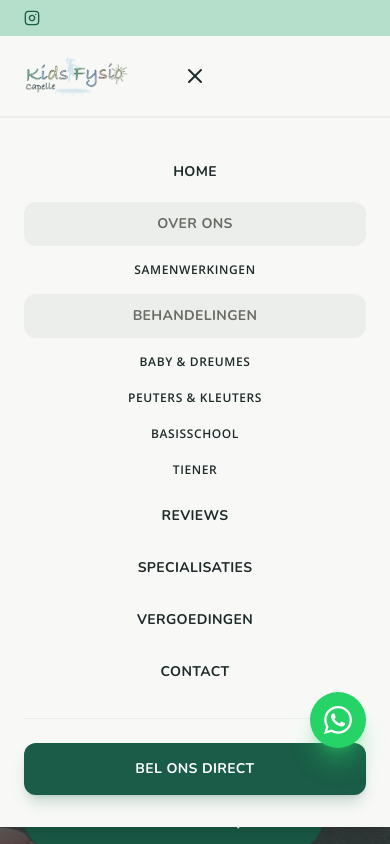
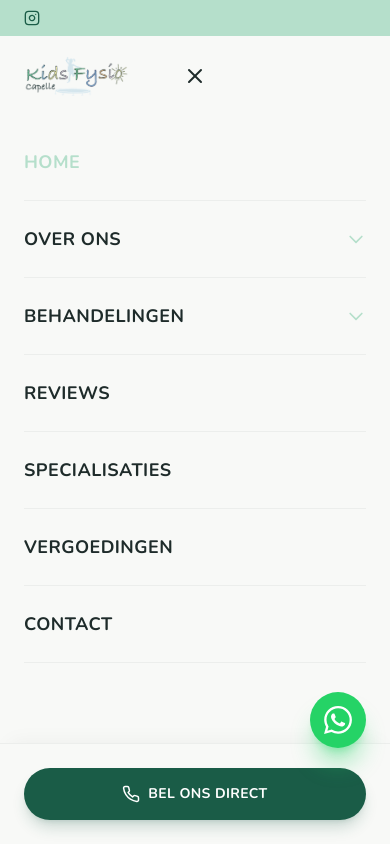
Before and after one commit to Maximustopdeals/kidsfysio-capelle-next-js, a Next.js app: page / in a window 390 px wide. Both pictures are taken after a click on the button 195 px from the left and 76 px from the top of the page. Shown: the top 844 px of the page. Built offline with nearby package versions, Linux system fonts and the light colour scheme.

Commit message:
Enhance mobile menu with dropdown functionality
Added mobile dropdown state management and updated mobile menu behavior to close on route change.

```diff
--- a/src/components/Header.tsx
+++ b/src/components/Header.tsx
@@ -41,6 +41,7 @@ function InstagramIcon({ size = 16 }: { size?: number }) {
 export default function Header() {
   const [mobileOpen, setMobileOpen] = useState(false);
   const [activeDropdown, setActiveDropdown] = useState<string | null>(null);
+  const [mobileDropdown, setMobileDropdown] = useState<string | null>(null); // Voor mobiel accordion
   const [scrolled, setScrolled] = useState(false);
   const pathname = usePathname();
 
@@ -49,6 +50,12 @@ export default function Header() {
     window.addEventListener("scroll", handleScroll);
     return () => window.removeEventListener("scroll", handleScroll);
   }, []);
+
+  // Sluit het mobiele menu automatisch als de route verandert
+  useEffect(() => {
+    setMobileOpen(false);
+    setMobileDropdown(null);
+  }, [pathname]);
 
   return (
     <div className="sticky top-0 z-[1000] w-full flex flex-col">
@@ -92,7 +99,6 @@ export default function Header() {
               return (
                 <div key={item.name} className="relative group" onMouseEnter={() => item.children && setActiveDropdown(item.name)} onMouseLeave={() => setActiveDropdown(null)}>
 
-                  {/* Als het item children heeft, render een button. Anders een Link. */}
                   {item.children ? (
                     <button
                       onClick={() => setActiveDropdown(activeDropdown === item.name ? null : item.name)}
@@ -130,7 +136,12 @@ export default function Header() {
               Bel ons
             </a>
 
-            <button className="lg:hidden p-2 text-charcoal hover:bg-charcoal/5 rounded-lg transition-colors" aria-label={mobileOpen ? "Menu sluiten" : "Menu openen"} aria-expanded={mobileOpen} onClick={() => setMobileOpen((v) => !v)}>
+            <button
+              className="lg:hidden p-2 text-charcoal hover:bg-charcoal/5 rounded-lg transition-colors"
+              aria-label={mobileOpen ? "Menu sluiten" : "Menu openen"}
+              aria-expanded={mobileOpen}
+              onClick={() => setMobileOpen((v) => !v)}
+            >
               {mobileOpen ? (
                 <svg width="24" height="24" viewBox="0 0 24 24" fill="none" stroke="currentColor" strokeWidth="2" strokeLinecap="round"><line x1="18" y1="6" x2="6" y2="18" /><line x1="6" y1="6" x2="18" y2="18" /></svg>
               ) : (
@@ -139,43 +150,87 @@ export default function Header() {
             </button>
           </div>
         </div>
+      </header>
 
-        {/* Mobiel Menu */}
-        <div className={`lg:hidden absolute top-full left-0 w-full bg-cream border-t border-charcoal/5 shadow-xl transition-all duration-300 ease-in-out origin-top ${mobileOpen ? "opacity-100 scale-y-100 visible" : "opacity-0 scale-y-95 invisible"}`}>
-          <div className="px-6 py-8 space-y-2 max-h-[calc(100vh-100px)] overflow-y-auto">
-            {navigation.map((item) => (
-              <div key={item.name} className="mb-2">
-                {/* Mobiel: Als het item children heeft, toon een niet-klikbare titel */}
+      {/* ─── MOBIEL MENU (High-End Accordion Overlay) ─── */}
+      <div
+        className={`lg:hidden fixed inset-x-0 top-[108px] bottom-0 bg-cream z-[999] transition-all duration-500 ease-in-out origin-top flex flex-col ${
+          mobileOpen ? "opacity-100 translate-y-0 visible" : "opacity-0 -translate-y-4 invisible pointer-events-none"
+        }`}
+      >
+        <div className="flex-grow overflow-y-auto px-6 py-8">
+          <ul className="space-y-4">
+            {navigation.map((item) => {
+              const isActive = pathname === item.href || pathname.startsWith(item.href + "/");
+              const isDropdownOpen = mobileDropdown === item.name;
+
+              return (
+                <li key={item.name} className="border-b border-charcoal/5 pb-4">
+                  {/* Als het item children heeft, render een accordion button */}
                   {item.children ? (
-                  <div className="block px-4 py-3 font-nunito font-bold text-sm uppercase tracking-wide text-muted text-center bg-charcoal/5 rounded-xl">
+                    <>
+                      <button
+                        onClick={() => setMobileDropdown(isDropdownOpen ? null : item.name)}
+                        className="flex items-center justify-between w-full text-left font-nunito font-bold text-lg text-charcoal uppercase tracking-wide py-2"
+                      >
                         {item.name}
-                  </div>
-                ) : (
-                  <Link href={item.href} onClick={() => setMobileOpen(false)} className="block px-4 py-3 rounded-xl font-nunito font-bold text-sm uppercase tracking-wide text-charcoal hover:bg-sage/10 hover:text-forest transition-colors text-center">
-                    {item.name}
-                  </Link>
-                )}
+                        <svg
+                          className={`w-5 h-5 text-sage transition-transform duration-300 ${isDropdownOpen ? "rotate-180" : ""}`}
+                          fill="none" viewBox="0 0 24 24" stroke="currentColor" strokeWidth={2}
+                        >
+                          <path strokeLinecap="round" strokeLinejoin="round" d="M19 9l-7 7-7-7" />
+                        </svg>
+                      </button>
 
-                {/* Mobiele sub-links */}
-                {item.children && (
-                  <div className="mt-2 space-y-1">
+                      {/* Accordion Content */}
+                      <div
+                        className={`grid transition-all duration-300 ease-in-out ${
+                          isDropdownOpen ? "grid-rows-[1fr] opacity-100 mt-2" : "grid-rows-[0fr] opacity-0"
+                        }`}
+                      >
+                        <div className="overflow-hidden">
+                          <div className="flex flex-col space-y-2 pl-4 border-l-2 border-sage/30">
                             {item.children.map((child) => (
-                      <Link key={child.name} href={child.href} onClick={() => setMobileOpen(false)} className="block px-4 py-2 rounded-lg text-xs font-bold uppercase tracking-wider text-charcoal hover:text-forest hover:bg-sage/10 transition-colors text-center">
+                              <Link
+                                key={child.name}
+                                href={child.href}
+                                className="block py-2 text-base font-medium text-muted hover:text-forest transition-colors"
+                              >
                                 {child.name}
                               </Link>
                             ))}
                           </div>
+                        </div>
+                      </div>
+                    </>
+                  ) : (
+                    /* Gewone link zonder children */
+                    <Link
+                      href={item.href}
+                      className={`block font-nunito font-bold text-lg uppercase tracking-wide py-2 transition-colors ${
+                        isActive ? "text-sage" : "text-charcoal hover:text-forest"
+                      }`}
+                    >
+                      {item.name}
+                    </Link>
                   )}
+                </li>
+              );
+            })}
+          </ul>
         </div>
-            ))}
-            <div className="pt-6 mt-6 border-t border-charcoal/5">
-              <a href="tel:0103032575" className="flex items-center justify-center w-full rounded-xl bg-forest px-5 py-4 font-nunito font-bold text-sm uppercase tracking-wide text-white shadow-lg shadow-forest/20 transition-colors hover:bg-charcoal">
+
+        {/* Vaste CTA Onderaan het Mobiele Menu */}
+        <div className="p-6 bg-cream border-t border-charcoal/5 shadow-[0_-10px_20px_-10px_rgba(0,0,0,0.05)]">
+          <a
+            href="tel:0103032575"
+            className="flex items-center justify-center gap-2 w-full rounded-full bg-forest px-5 py-4 font-nunito font-bold text-sm uppercase tracking-wide text-white shadow-lg shadow-forest/20 transition-transform hover:bg-charcoal active:scale-95"
+          >
+            <svg width="18" height="18" viewBox="0 0 24 24" fill="none" stroke="currentColor" strokeWidth="2" strokeLinecap="round" strokeLinejoin="round"><path d="M22 16.92v3a2 2 0 0 1-2.18 2 19.79 19.79 0 0 1-8.63-3.07 19.5 19.5 0 0 1-6-6 19.79 19.79 0 0 1-3.07-8.67A2 2 0 0 1 4.11 2h3a2 2 0 0 1 2 1.72 12.84 12.84 0 0 0 .7 2.81 2 2 0 0 1-.45 2.11L8.09 9.91a16 16 0 0 0 6 6l1.27-1.27a2 2 0 0 1 2.11-.45 12.84 12.84 0 0 0 2.81.7A2 2 0 0 1 22 16.92z"/></svg>
             Bel ons direct
           </a>
         </div>
       </div>
     </div>
-      </header>
-    </div>
   );
 }
```
Lines whose indentation alone changed are shown as unchanged.
